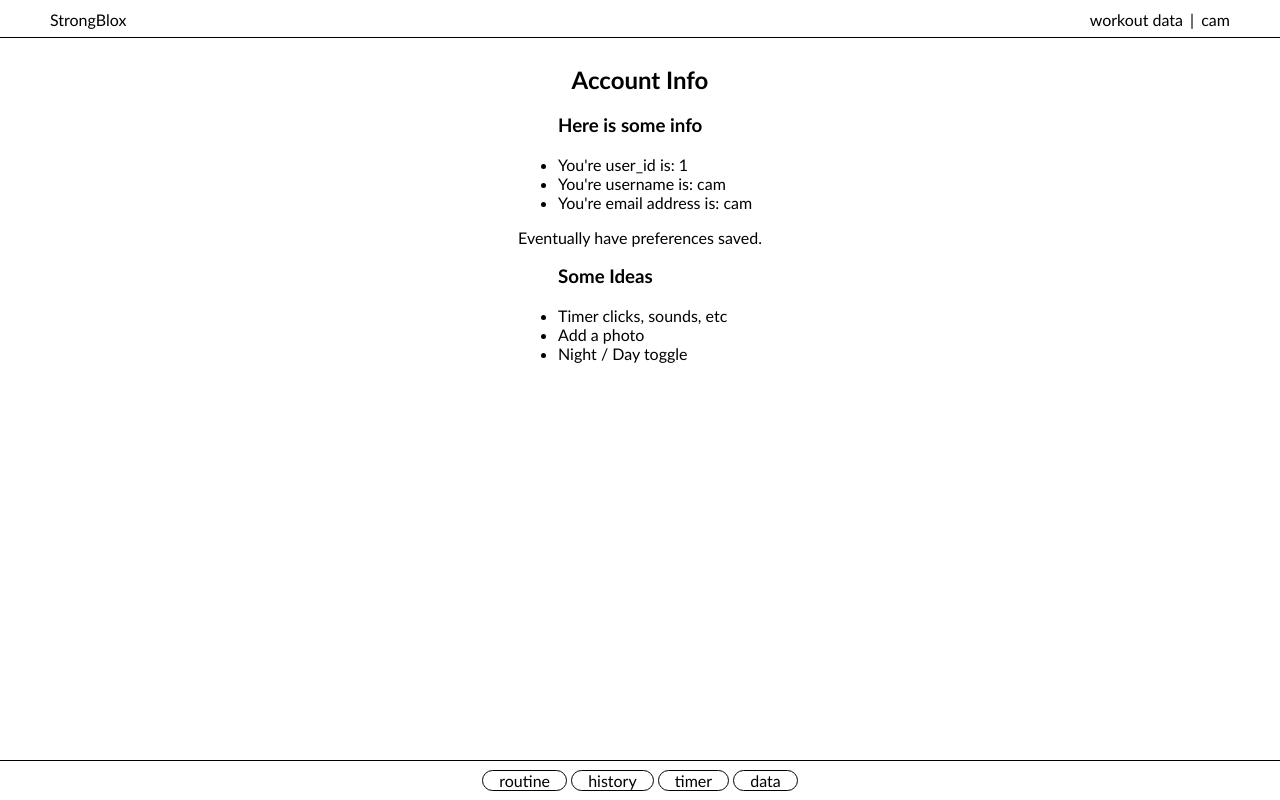
After one commit to cmonrinski/strongblox, a Flask app: page /account in a window 1280 px wide. The commit adds this page. Run offline with Flask 2, Linux system fonts and the light colour scheme; a user stored in the database is signed in; some libraries are stand-ins or nearby versions.

Commit message:
re-published to replit

```diff
--- a/app.py
+++ b/app.py
@@ -1,10 +1,20 @@
 # create a web app that can create and record workout routines
 import sqlite3
 from datetime import datetime
-from flask import (Flask, redirect, render_template, request)
+from flask import Flask, flash, redirect, render_template, request, session
+from flask_session import Session
+from werkzeug.security import generate_password_hash, check_password_hash
+from functools import wraps
+
 
 # Configure application
 app = Flask(__name__)
+app.secret_key = "dev"
+
+# Configure session to use filesystem (instead of signed cookies)
+app.config["SESSION_PERMANENT"] = False
+app.config["SESSION_TYPE"] = "filesystem"
+Session(app)
 
 # Connect SQLite to database
 db = sqlite3.connect("workouts.db")
@@ -16,6 +26,18 @@ ANTIROTATIONS = ["None", "Single Arm", "Single Leg", "Twist", "Pallof"]
 # Ensure templates are auto-reloaded
 app.config["TEMPLATES_AUTO_RELOAD"] = True
 
+def login_required(f):
+    """
+    Comment from CS50:
+    Decorate routes to require login.
+    https://flask.palletsprojects.com/en/1.1.x/patterns/viewdecorators/
+    """
+    @wraps(f)
+    def decorated_function(*args, **kwargs):
+        if session.get("user_id") is None:
+            return redirect("/login")
+        return f(*args, **kwargs)
+    return decorated_function
 
 @app.after_request
 def after_request(response):
@@ -29,18 +51,11 @@ def after_request(response):
 @app.route("/")
 def index():
 
-    db = sqlite3.connect("workouts.db")
-    db.row_factory = sqlite3.Row
-    cur = db.cursor()
-
-    # Display all routines in database from SQLite on history.html
-    cur.execute("SELECT * FROM routine ORDER BY routine_id DESC LIMIT 4")
-    routines = cur.fetchall()
-
-    return render_template("index.html", routines=routines)
+    return render_template("index.html")
 
 
 @app.route("/equipment", methods=["GET", "POST"])
+@login_required
 def equipment():
     if request.method == "POST":
 
@@ -51,7 +66,7 @@ def equipment():
         db = sqlite3.connect("workouts.db")
         cur = db.cursor()
         cur.execute(
-            "INSERT INTO equipments (equipment) VALUES(?)", (equipment,))
+            "INSERT INTO equipments (equipment, user_id) VALUES(?,?)", (equipment, session["user_id"]))
 
         # Commit changes and close connection
         db.commit()
@@ -64,13 +79,14 @@ def equipment():
         db = sqlite3.connect("workouts.db")
         db.row_factory = sqlite3.Row
         cur = db.cursor()
-        cur.execute("SELECT * FROM equipments ORDER BY equipment")
+        cur.execute("SELECT * FROM equipments WHERE user_id IS NULL OR user_id = ? ORDER BY equipment", (session["user_id"],))
         equipments = cur.fetchall()
 
         return render_template("equipment.html", equipments=equipments)
 
 
 @app.route("/exercises", methods=["GET", "POST"])
+@login_required
 def exercises():
     if request.method == "POST":
 
@@ -84,8 +100,8 @@ def exercises():
         # Remember exercise to database
         db = sqlite3.connect("workouts.db")
         cur = db.cursor()
-        cur.execute("INSERT INTO exercises (exercise, variation, focus, muscle, chain) VALUES(?,?,?,?,?)",
-                    (exercise, variation, focus, muscle, chain))
+        cur.execute("INSERT INTO exercises (exercise, variation, focus, muscle, chain, user_id) VALUES(?,?,?,?,?,?)",
+                    (exercise, variation, focus, muscle, chain, session["user_id"]))
 
         # Commit changes and close connection
         db.commit()
@@ -100,17 +116,18 @@ def exercises():
         cur = db.cursor()
 
         # Display all muscles in dropdown menu selection
-        cur.execute("SELECT muscle FROM muscles")
+        cur.execute("SELECT muscle FROM muscles WHERE user_id IS NULL OR user_id = ?", (session["user_id"],))
         muscles = cur.fetchall()
 
         # Display all exercises in database from SQLite on exercises.html
-        cur.execute("SELECT * FROM exercises")
+        cur.execute("SELECT * FROM exercises WHERE user_id IS NULL OR user_id = ?", (session["user_id"],))
         exercises = cur.fetchall()
 
         return render_template("exercises.html", exercises=exercises, muscles=muscles, chains=CHAINS, focuses=FOCUSES, antirotations=ANTIROTATIONS)
 
 
 @app.route("/muscles", methods=["GET", "POST"])
+@login_required
 def muscles():
     if request.method == "POST":
 
@@ -120,7 +137,7 @@ def muscles():
         # Remember muscle to database
         db = sqlite3.connect("workouts.db")
         cur = db.cursor()
-        cur.execute("INSERT INTO muscles (muscle) VALUES(?)", (muscle,))
+        cur.execute("INSERT INTO muscles (muscle, user_id) VALUES(?,?)", (muscle, session["user_id"]))
 
         # Commit changes and close connection
         db.commit()
@@ -133,13 +150,14 @@ def muscles():
         db = sqlite3.connect("workouts.db")
         db.row_factory = sqlite3.Row
         cur = db.cursor()
-        cur.execute("SELECT * FROM muscles ORDER BY muscle")
+        cur.execute("SELECT * FROM muscles WHERE user_id IS NULL OR user_id = ? ORDER BY muscle", (session["user_id"],))
         muscles = cur.fetchall()
 
         return render_template("muscles.html", muscles=muscles)
 
 
 @app.route("/routine", methods=["GET", "POST"])
+@login_required
 def routine():
     if request.method == "POST":
 
@@ -167,8 +185,9 @@ def routine():
             # Remember routine to database
             db = sqlite3.connect("workouts.db")
             cur = db.cursor()
-            cur.execute("INSERT INTO routine (date, time, exercise, variation, antirotation, equipment, sets, reps, weight, notes) VALUES(?,?,?,?,?,?,?,?,?,?)",
-                        (date, time, exercise, variation, antiroation, equipment, sets, reps, weight, notes))
+            cur.execute("INSERT INTO routine (date, time, exercise, variation, antirotation, equipment, sets, reps, weight, notes, user_id) \
+                VALUES(?,?,?,?,?,?,?,?,?,?,?)",
+                (date, time, exercise, variation, antiroation, equipment, sets, reps, weight, notes, session["user_id"]))
 
             # Commit changes and close connection
             db.commit()
@@ -183,32 +202,33 @@ def routine():
         cur = db.cursor()
 
         # Get list of exercises for dropdown menu selection
-        cur.execute("SELECT DISTINCT exercise FROM exercises ORDER BY exercise")
+        cur.execute("SELECT DISTINCT exercise FROM exercises WHERE user_id IS NULL OR user_id = ? ORDER BY exercise", (session["user_id"],))
         exercises = cur.fetchall()
 
         # Get list of variations for each exercise and store as dictionary of tuples with tuples
         # e.g. 'Exercise': [(exercise_id1, variation1), (exercise_id2, variation2)]
         variations = {}
         for exercise in exercises:
-            cur.execute(
-                "SELECT exercise_id, variation FROM exercises WHERE exercise=? ORDER BY exercise, variation", (exercise[0],))
+            cur.execute("SELECT exercise_id, variation FROM exercises WHERE exercise = ? AND (user_id IS NULL OR user_id = ?) ORDER BY exercise, variation", (exercise[0], session["user_id"]))
             temp = cur.fetchall()
             variations[exercise[0]] = temp
 
         # Display all equipment in dropdown menu selection
-        cur.execute("SELECT equipment FROM equipments ORDER BY equipment")
+        cur.execute("SELECT equipment FROM equipments WHERE user_id IS NULL OR user_id = ? ORDER BY equipment", (session["user_id"],))
         equipments = cur.fetchall()
 
         # Get routine history to provide placeholders with dynamic data in routine table setup
         # Provides list of tuple e.g.: [(exercise, variation, ..., notes), (exercise, varaition, ..., notes)]
-        cur.execute(
-            "SELECT exercise, variation, antirotation, equipment, sets, reps, weight, notes FROM routine ORDER BY routine_id DESC")
+        cur.execute("SELECT exercise, variation, antirotation, equipment, sets, reps, weight, notes FROM routine \
+            WHERE user_id IS NULL OR user_id = ? ORDER BY routine_id DESC", (session["user_id"],))
         routine_history = cur.fetchall()
 
-        return render_template("routine.html", exercises=exercises, antirotations=ANTIROTATIONS, equipments=equipments, variations=variations, routine_history=routine_history)
+        return render_template("routine.html",
+        exercises=exercises, antirotations=ANTIROTATIONS, equipments=equipments, variations=variations, routine_history=routine_history)
 
 
 @app.route("/history")
+@login_required
 def history():
 
     db = sqlite3.connect("workouts.db")
@@ -216,7 +236,7 @@ def history():
     cur = db.cursor()
 
     # Display all routines in database from SQLite on history.html
-    cur.execute("SELECT * FROM routine ORDER BY routine_id DESC")
+    cur.execute("SELECT * FROM routine WHERE user_id IS NULL OR user_id = ? ORDER BY routine_id DESC", (session["user_id"],))
     routines = cur.fetchall()
 
     return render_template("history.html", routines=routines)
@@ -229,16 +249,165 @@ def timer():
 
 
 @app.route("/success")
+@login_required
 def success():
 
     return render_template("success.html")
 
 
 @app.route("/data")
+@login_required
 def data():
 
     return render_template("data.html")
 
 
+@app.route("/account")
+@login_required
+def account():
+
+    return render_template("account.html")
+
+
+@app.route("/register", methods=["GET", "POST"])
+def register():
+
+    # User reached route via POST (submitting a form to register an account)
+    if request.method == "POST":
+
+        # Set error to None
+        error = None
+
+        # Get data from registration form
+        username = request.form.get("username")
+        email = request.form.get("email")
+        password = request.form.get("password")
+        confirmation = request.form.get("confirmation")
+
+        # Ensure username is submitted
+        if not username:
+            error = "Must enter a username"
+            return render_template("register.html", error=error)
+
+        # Ensure username is submitted
+        if not email:
+            error = "Must enter an email"
+            return render_template("register.html", error=error)
+
+        # Check if username and email are already in database
+        db = sqlite3.connect("workouts.db")
+        cur = db.cursor()
+
+        # Check for username
+        cur.execute("SELECT * FROM users WHERE username = ?", (username,))
+        username_match = cur.fetchone()
+
+        # Check for email
+        cur.execute("SELECT * FROM users WHERE email = ?", (email,))
+        email_match = cur.fetchone()
+        db.close()
+
+        if username_match is not None:
+            error = "Username already in use"
+            return render_template("register.html", error=error)
+
+        if email_match is not None:
+            error = "Email is already in use"
+            return render_template("register.html", error=error)
+
+        # Ensure password was submitted
+        if not password:
+            error = "Must provide password"
+            return render_template("register.html", error=error)
+
+        # Ensure password confirmation match
+        if not password == confirmation:
+            error = "Passwords do not match"
+            return render_template("register.html", error=error)
+
+        # Generate encrypted password
+        hash = generate_password_hash(password)
+
+        # Remember username, email and password
+        db = sqlite3.connect("workouts.db")
+        cur = db.cursor()
+        cur.execute("INSERT INTO users (username, email, hash) VALUES (?,?,?)", (username, email, hash))
+        db.commit()
+        db.close()
+
+        flash("You registered, which is great!  Sorry, but I haven't figured out how to register and automatically log in, so you'll need to login now.  I'll get better soon!")
+        return redirect("/login")
+
+    # User reached route via GET (as by clicking or via redirect)
+    else:
+        return render_template("register.html")
+
+
+@app.route("/login", methods=["GET", "POST"])
+def login():
+
+    # Forget any user_id
+    session.clear()
+
+    # User reached route via POST (as by submitting a form via POST)
+    if request.method == "POST":
+
+        username = request.form.get("username")
+        password = request.form.get("password")
+
+             # Ensure username was submitted
+        if not username:
+            error = "Must enter username"
+            return render_template("login.html", error=error)
+
+        # Ensure password was submitted
+        elif not password:
+            error = "Must enter password"
+            return render_template("login.html", error=error)
+
+        else:
+            # Query database for username
+            db = sqlite3.connect("workouts.db")
+            cur = db.cursor()
+            cur.execute("SELECT * FROM users WHERE username = ?", (username,))
+            rows = cur.fetchall()
+
+            # Ensure username exists
+            if len(rows) != 1:
+                error = "Incorrect username"
+                return render_template("login.html", error=error)
+
+            # Ensure password is correct
+            if not check_password_hash(rows[0][2], password):
+                error = "Password does not match with the username provided"
+                return render_template("login.html", error=error)
+
+            # Remember which user has logged in
+            session["user_id"] = rows[0][0]
+            session["username"] = rows[0][1]
+            session["email"] = rows[0][3]
+
+            print(session["user_id"])
+            print(session["username"])
+            print(session["email"])
+
+            return redirect("/")
+
+    # User reached route via GET (as by clicking a link or via redirect)
+    else:
+        return render_template("login.html")
+
+
+@app.route("/logout")
+def logout():
+    """Log user out"""
+
+    # Forget any user_id
+    session.clear()
+
+    # Redirect user to login form
+    return redirect("/")
+
+
 if __name__ == "__main__":
     app.run(debug=True)
--- /dev/null
+++ b/static/dropdowns.js
@@ -0,0 +1,23 @@
+
+// Toggle workout dropdown
+function workoutDropdown() {
+    document.getElementById("workoutData").classList.toggle("show");
+}
+
+// Toggle account dropdown
+function accountDropdown() {
+    document.getElementById("accountData").classList.toggle("show");
+}
+
+// Hide dropdowns when clicking outside
+document.addEventListener("click", function(event) {
+
+    if (event.target.id !== "workoutButton") {
+        document.getElementById("workoutData").classList.remove("show")
+    }
+
+    if (event.target.id !== "accountButton") {
+        document.getElementById("accountData").classList.remove("show")
+    }
+
+});
--- a/static/styles.css
+++ b/static/styles.css
@@ -31,36 +31,77 @@ a {
 }
 
 header {
+  padding-bottom: 8px;
   border-bottom: 1px solid black;
   margin-bottom:10px;
-  padding-bottom: 10px;
+  margin-top:10px;
   position: fixed;
   top: 0;
   width: 100%;
+  left: 50%;
+  transform: translateX(-50%);
 }
 
 .header-home {
   float: left;
   padding-left: 10px;
+  margin-left: 40px;
 }
 
 .header-menu {
   float: right;
   padding-right: 10px;
-  margin-right: 50px;
+  margin-right: 40px;
 }
+
+.divider {
+  width: 10px;
+}
+
+.dropdown {
+  position: relative;
+  display: inline-block;
+}
+
+.dropdown-content {
+  display: none;
+  position: absolute;
+  top: 100%;
+  right: 0;
+  text-align:left;
+  padding: 10px;
+  border: 10px;
+  margin: 0px;
+  background-color: white;
+  box-shadow: 0px 8px 16px 0px rgba(0,0,0,0.2);
+}
+
+.dropdown-content a {
+  padding: 10px;
+  line-height: 27px;
+}
+
+.dropdown-content a:hover {
+  color: #93c47d;
+}
+
+.show {display: block;}
 
 .container {
   margin-bottom: 50px;
   padding-bottom: 10px;
   position: fixed;
-  width: 99%;
+  width: 100%;
   overflow: auto;
-  top: 30px;
+  top: 40px;
   bottom: 0px;
+  z-index: -1;
+  left: 50%;
+  transform: translateX(-50%);
 }
 
 .section {
+  padding: 5px;
   margin-left: auto;
   margin-right: auto;
   width: fit-content;
@@ -71,29 +112,45 @@ header {
   border-bottom: 1px solid black;
 }
 
-
 .data {
   background-color: white;
 }
 
 footer {
   border-top: 1px solid black;
-  margin-top: 10px;
-  padding: 10px;
+  margin: 10px 0px 0px;
+  padding: 10px 0px;
   text-align: center;
   position: fixed;
   bottom: 0;
   width: 100%;
+  left: 50%;
+  transform: translateX(-50%);
+}
+
+.plain-nav {
+  font-size: 16px;
+  padding: 0;
+  border: none;
+  background: none;
+}
+
+.plain-nav:hover {
+  color: #93c47d;
 }
 
 .round-nav {
   border: 1px solid black;
   border-radius: 12px;
   padding: 0.01em 16px;
+  background-color: white;
+}
+.round-nav:hover {
+  background-color: #93c47d;
 }
 
 select {
-  background-color: #d9ead3;
+  background-color: #93c47d;
   color: black;
   border: 1px solid black;
   border-radius: 12px;
@@ -103,7 +160,7 @@ select {
 }
 
 input {
-  background-color: #fff2cc;
+  background-color: #ffd966;
   color: black;
   border: 1px solid black;
   border-radius: 12px;
@@ -350,7 +407,7 @@ input {
 }
 
 .routine-button:hover {
-  background-color: greenyellow;
+  background-color: #cfe2f3;
 }
 
 #delete-row {
@@ -403,10 +460,15 @@ input[type=number] {
 /* screen sizes with width less than 768 */
 @media only screen and (max-width: 850px) {
   /* For mobile phones: */
+
+  .header-home {
+    margin-left: 20px;
+  }
+
   .header-menu {
     float: right;
-    padding-right: 10px;
-    margin-right: 10px;
+    padding-right: 0px;
+    margin-right: 20px;
   }
 
   footer {
@@ -440,7 +502,7 @@ input[type=number] {
         "an an an eq eq eq"
         "se se re re lb lb"
         "no no no no no no";
-      border-bottom: 1px solid black;
+      /* border-bottom: 1px solid red; */
       margin-right: 10px;
     }
 
@@ -468,14 +530,6 @@ input[type=number] {
     background-color: #cfe2f3;
   }
 
-  select {
-    background-color: #93c47d;
-  }
-
-  input {
-    background-color: #ffd966;
-  }
-
   .routine-head {
     display: none;
   }
--- /dev/null
+++ b/templates/account.html
@@ -0,0 +1,26 @@
+{% extends "layout.html" %}
+
+{% block title %}
+    : Account
+{% endblock %}
+
+{% block body %}
+
+<div class="container">
+    <div class="section">
+        <h2>Account Info</h2>
+        <ul><h3>Here is some info</h3>
+            <li>You're user_id is: {{ session["user_id"] }}</li>
+            <li>You're username is: {{ session["username"] }}</li>
+            <li>You're email address is: {{ session["email"] }}</li>
+        </ul>
+        <p>Eventually have preferences saved.</p>
+        <ul><h3>Some Ideas</h3>
+            <li>Timer clicks, sounds, etc</li>
+            <li>Add a photo</li>
+            <li>Night / Day toggle</li>
+        </ul>
+    </div>
+</div>
+
+{% endblock %}
--- a/templates/layout.html
+++ b/templates/layout.html
@@ -1,39 +1,72 @@
 <!DOCTYPE html>
 
 <html lang="en">
-
     <head>
-
         <meta charset="utf-8">
         <meta name="viewport" content="width=device-width, initial-scale=1, maximum-scale=1">
-
         <link href="/static/favicon.ico" rel="icon">
-
         <link href="/static/styles.css" rel="stylesheet">
-
         <script src="https://cdnjs.cloudflare.com/ajax/libs/moment.js/2.18.1/moment.min.js"></script>
 
         <title>StongBlox{% block title %}{% endblock %}</title>
-
     </head>
     <body>
         <header>
+            {% if session["user_id"] %}
                 <div >
                     <div class="header-home">
                         <a href="{{ url_for('index') }}">StrongBlox</a>
                     </div>
                     <div class="header-menu">
-                    <a href="{{ url_for('exercises') }}">exercises</a> |
-                    <a href="{{ url_for('equipment') }}">equipment</a> |
+                        <div class="dropdown">
+                            <button onclick="workoutDropdown()" class="plain-nav" id="workoutButton">workout data</button>
+                            <div id="workoutData" class="dropdown-content">
+                                <a href="{{ url_for('exercises') }}">exercises</a>
+                                <a href="{{ url_for('equipment') }}">equipment</a>
                                 <a href="{{ url_for('muscles') }}">muscles</a>
                             </div>
                         </div>
+                        <span class="divider">|</span>
+                        <div class="dropdown">
+                            <button onclick="accountDropdown()" class="plain-nav" id="accountButton">{{ session["username"] }}</button>
+                            <div id="accountData" class="dropdown-content">
+                                <a href="{{ url_for('account') }}">account</a>
+                                <a href="{{ url_for('data') }}">data</a>
+                                <a href="{{ url_for('logout') }}">logout</a>
+                            </div>
+                        </div>
+                    </div>
+                </div>
+            {% else %}
+                <div >
+                    <div class="header-home">
+                        <a href="{{ url_for('index') }}">StrongBlox</a>
+                    </div>
+                    <div class="header-menu">
+                        <a href="{{ url_for('login') }}">login</a> |
+                        <a href="{{ url_for('register') }}">register</a>
+                    </div>
+                </div>
+            {% endif %}
         </header>
 
+        {% with messages = get_flashed_messages() %}
+            {% if messages %}
+                <div class="container">
+                    <div class="section">
+                        <ul class=flashes>
+                            {% for message in messages %}
+                                <li>{{ message }}</li>
+                            {% endfor %}
+                        </ul>
+                    </div>
+                </div>
+            {% endif %}
+        {% endwith %}
 
         {% block body %}{% endblock %}
 
-
+        {% if session["user_id"] %}
         <footer>
                 <nav class="nav-footer">
                     <a class="round-nav" href="{{ url_for('routine') }}">routine</a>
@@ -42,5 +75,9 @@
                     <a class="round-nav" href="{{ url_for('data') }}">data</a>
                 </nav>
         </footer>
+        {% endif %}
+
+        <script type="text/javascript" src="{{ url_for('static', filename = 'dropdowns.js') }}"></script>
+
     </body>
 </html>
```
Also changed, not shown: templates/data.html (+6 -1 lines), templates/index.html (+12 -47 lines), templates/login.html (added, +29 -0 lines), templates/register.html (added, +36 -0 lines), workouts.db, 9 other files. Lines whose indentation alone changed are shown as unchanged.
